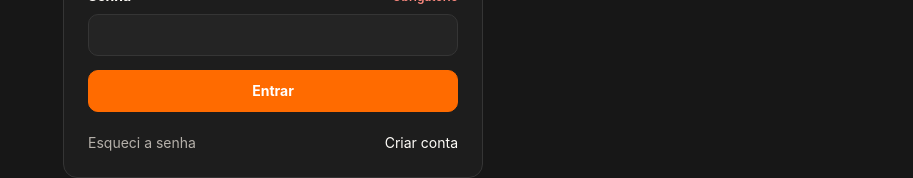
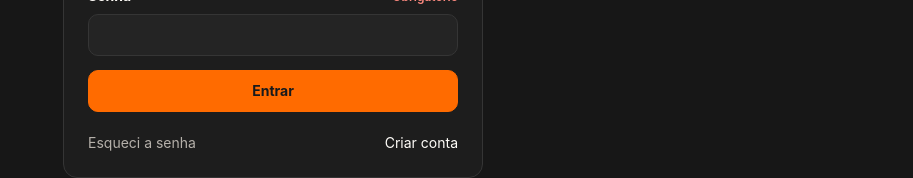
Before and after one commit to wesley956/PedeAqui, a Next.js app: page /login in a window 1280 px wide. Shown: the part 450-628 px from the top of the page, without its empty margins (367-1280 px from the left). Built offline with nearby package versions, Linux system fonts and the light colour scheme.

Commit message:
fix: improve action text contrast [268]

```diff
--- a/src/app/globals.css
+++ b/src/app/globals.css
@@ -21,7 +21,7 @@
   --text-primary: #fffdf9;
   --text-secondary: #b5b0aa;
   --text-inverse: #202427;
-  --text-on-brand: #ffffff;
+  --text-on-brand: var(--brand-graphite-deep);
   --border-default: #353535;
   --border-strong: #4a4a4a;
   --focus-ring: var(--brand-primary);
```
